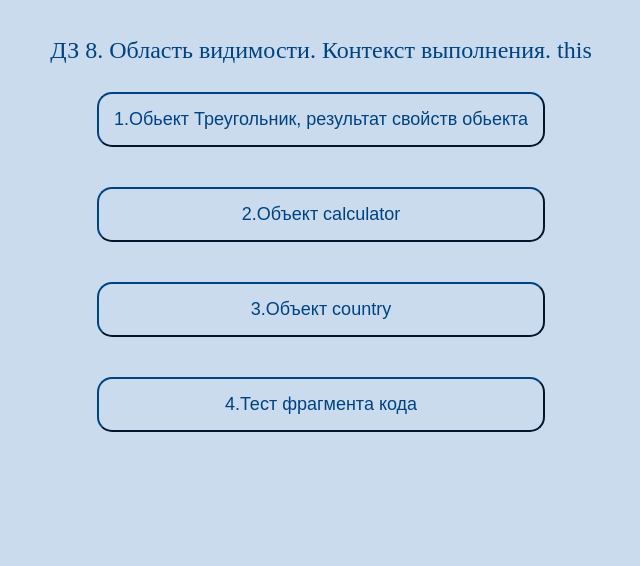
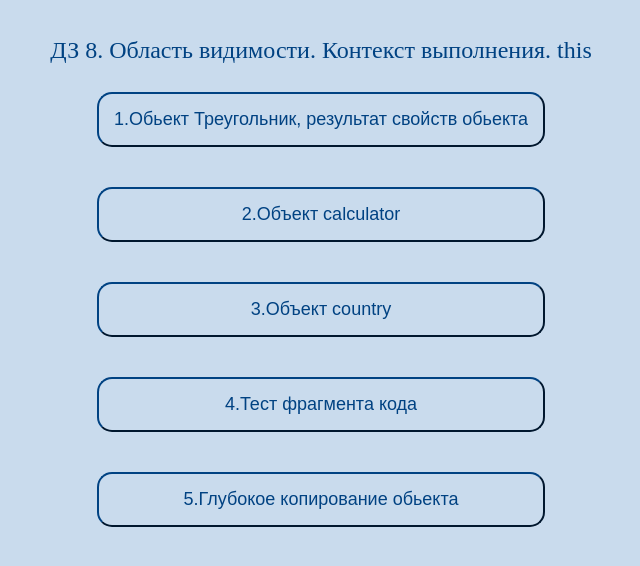
Before and after one commit to evil-badger/task8-objects-this, a plain HTML site: page index.html in a window 1280 px wide. Shown: the whole page, without its empty margins (319-959 px from the left). Drawn offline with Linux system fonts and the light colour scheme.

Commit message:
task9 is done

```diff
--- a/index.html
+++ b/index.html
@@ -15,6 +15,7 @@
             <button class="myButton" onclick="calc()">2.Объект calculator</button>
             <button class="myButton" onclick="country()">3.Объект country</button>
             <button class="myButton" onclick="test()">4.Тест фрагмента кода</button>
+            <button class="myButton" onclick="copyObjects()">5.Глубокое копирование обьекта</button>
         </div>
     </div>
 
@@ -107,6 +108,59 @@
             };
             logIt();
         }
+
+        function copyObjects(){
+            const object = {
+                a: 5,
+                b: {
+                        g: 8, y: 9, t: {
+                                            q: 48
+                                        }
+                    },
+                x: 47
+
+            }
+            let arrayOneDimention=[1,2,3,4,5,6,7];
+            let arrayTest=[1,2,3,4[5,6,7,8[9,10,11,12]]];
+            console.log(`Исходный одномерный массив=>${arrayOneDimention}`);
+            console.log(`Исходный массив с вложениями=>${arrayTest}`);
+            console.log(`Исходный обьект=>${object}`);
+
+            //прямое копирование каждого уровня вложености
+            let newObj={...object};//копирование нового экземпляра
+            newObj.b={...object.b};//копирование вложения уровня 1
+            newObj.b.t={...object.b.t};//копирование вложения уровня 2
+            console.log('проверка оригинала');
+            console.log(object);
+            console.log('проверка копии');
+            console.log(newObj);
+
+            newObj.b.g=28; //перезапись копии
+            newObj.b.t=function print(){return 'is manual method'}; //перезапись копии
+            console.log('проверка оригинала после перезаписи');
+            console.log(object);
+            console.log('проверка копии после перезаписи');
+            console.log(newObj);
+
+            ////пробное копирование через json
+            let newObj2 = JSON.parse(JSON.stringify(object));
+            console.log('проверка оригинала');
+            console.log(object);
+            console.log('проверка копии json');
+            console.log(newObj2);
+            ///перезапись копии
+            newObj.b.y=29; //перезапись копии
+            newObj.b.t=function print(){return 'is JSON method'};
+            console.log('проверка оригинала после перезаписи');
+            console.log(object);
+            console.log('проверка копии json после перезаписи');
+            console.log(newObj2);
+
+        }
+
+
+
+
     </script>
 </body>
 </html>
```
